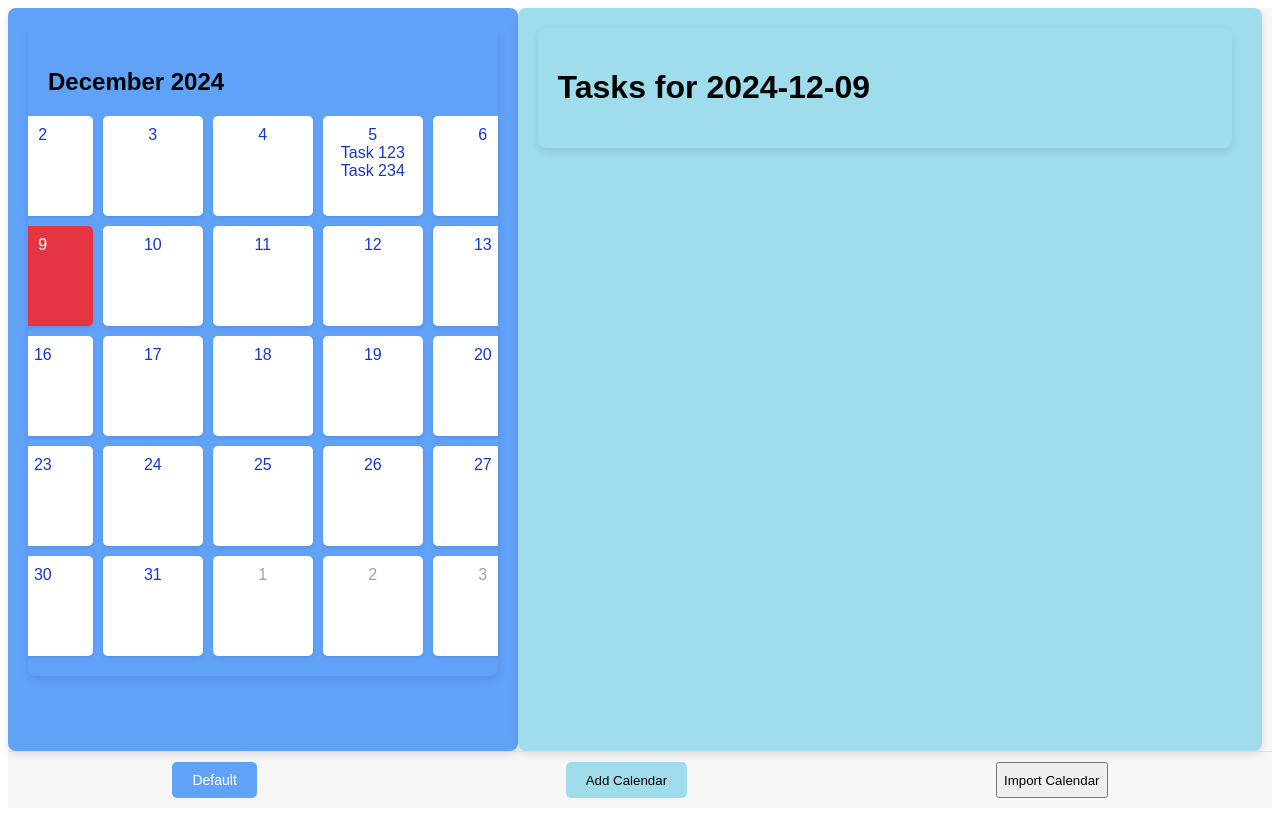
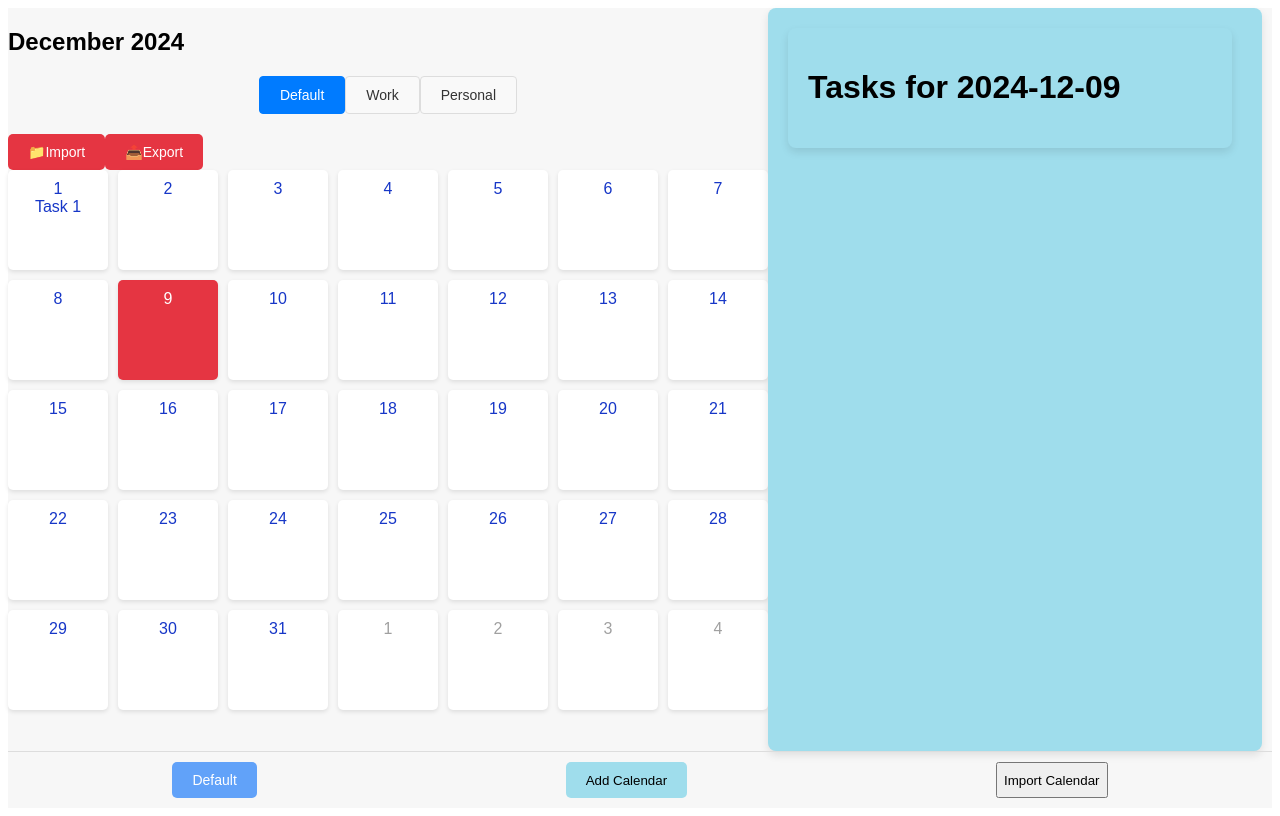
Before and after one commit to zihanKuang/Time_management, a React (Create React App) app: page / in a window 1280 px wide. Built offline with nearby package versions, Linux system fonts and the light colour scheme.

Commit message:
add Navigation buttons

```diff
--- a/src/components/Calendar/DayCalendar.jsx
+++ b/src/components/Calendar/DayCalendar.jsx
@@ -4,9 +4,9 @@ import { useTask } from "../../services/taskContext";
 import TaskItem from "../Task/TaskItem";
 import "./DayCalendar.css";
 
-export const DayCalendar = ({ currentDate,activeCalendar}) => {
-    const {fetchTasks,toggleTaskStatus,editTask,deleteTask} = useTask();
-    const tasks = fetchTasks(currentDate,activeCalendar);
+export const DayCalendar = ({ currentDate,activeCalendars}) => {
+    const {fetchTasks} = useTask();
+    const tasks = fetchTasks(currentDate,activeCalendars || []);
     console.log("Tasks:", tasks);
 
     return (
--- a/src/components/Calendar/MonthCalendar.css
+++ b/src/components/Calendar/MonthCalendar.css
@@ -3,47 +3,38 @@
   display: grid;
   grid-template-columns: repeat(7, 100px); /* 每列固定宽度 */
   gap: 10px;
-  justify-content: center; /* 水平居中网格 */
-  align-content: center; /* 垂直居中网格 */
+  justify-content: center;
+  align-content: center;
 }
 
 /* 日历单元格 */
 .calendar-cell {
-  width: 100px; /* 固定宽度 */
-  height: 100px; /* 固定高度 */
+  width: 100px;
+  height: 100px;
   padding: 10px;
   text-align: center;
   border-radius: 5px;
   background-color: white;
-  color: #1636C7; /* 字体颜色 */
+  color: #1636c7;
   cursor: pointer;
   box-shadow: 0 2px 4px rgba(0, 0, 0, 0.1);
   transition: background-color 0.3s, transform 0.2s;
-  box-sizing: border-box; /* 包括内边距在内计算尺寸 */
+  box-sizing: border-box;
 }
 
 /* 鼠标悬停效果 */
 .calendar-cell:hover {
-  background-color: #9FDDEC;
+  background-color: #9fddec;
   transform: scale(1.05);
 }
 
 /* 当前选中日期 */
 .calendar-cell.selected {
-  background-color: #E53542; /* 选中日期背景色 */
+  background-color: #e53542;
   color: white;
 }
 
 /* 月外日期 */
 .calendar-cell.outside-month {
-  color: #A0A0A0; /* 灰色 */
+  color: #a0a0a0;
 }
-
-/* 滚动容器（可选） */
-.month-calendar {
-  overflow: auto; /* 如果网格溢出容器，显示滚动条 */
-  padding: 20px;
-  background-color: #61A2F9; /* 背景色 */
-  border-radius: 8px;
-  box-shadow: 0 4px 8px rgba(0, 0, 0, 0.1);
-}
--- a/src/components/Calendar/MonthCalendar.jsx
+++ b/src/components/Calendar/MonthCalendar.jsx
@@ -1,11 +1,25 @@
-import React from "react";
+import React, { useState } from "react";
 import { startOfMonth, endOfMonth, startOfWeek, endOfWeek, addDays, isSameDay, isSameMonth, format } from "date-fns";
 import { useTask } from "../../services/taskContext";
 import TaskItem from "../Task/TaskItem";
+import MonthChoiceBar from "../Navigation/MonthChoiceBar";
+import CalendarButton from "../Navigation/CalendarButton";
 import "./MonthCalendar.css";
 
-const MonthCalendar = ({ currentDate, setSelectedDate,activeCalendar }) => {
+const MonthCalendar = ({ currentDate, setSelectedDate }) => {
+
   const { fetchTasks } = useTask();
+
+  // 子日历选项
+  const calendars = [
+    { id: "Default", name: "Default" },
+    { id: "Work", name: "Work" },
+    { id: "Personal", name: "Personal" },
+  ];
+
+  // 当前选中的子日历（多选）
+  const [activeCalendars, setActiveCalendars] = useState(["Default"]);
+  console.log("Active Calendars:", activeCalendars);
 
   // 生成日历网格
   const generateCalendarGrid = (date) => {
@@ -23,15 +37,44 @@ const MonthCalendar = ({ currentDate, setSelectedDate,activeCalendar }) => {
 
   const CalendarGrid = generateCalendarGrid(currentDate);
 
+  const handleImport = () => {
+    alert("Import functionality not implemented yet!");
+  };
+  const handleExport = () => {
+    alert("Export functionality not implemented yet!");
+  };
+
+  const handleSelectCalendar = (id) => {
+    setActiveCalendars((prev) => {
+      const updated = prev.includes(id)
+        ? prev.filter((calendarId) => calendarId !== id)
+        : [...prev, id];
+      console.log("Updated Active Calendars:", updated); // 打印最新的状态
+      return updated;
+    });
+  };
+
   return (
     <div className="month-calendar">
       <h2 className="calendar-header">{format(currentDate, "MMMM yyyy")}</h2>
+
+      <MonthChoiceBar
+        activeCalendars={activeCalendars}
+        calendars={calendars}
+        onSelectCalendar={handleSelectCalendar}
+      />
+
+      <div className="calendar-actions">
+        <CalendarButton label="Import" onClick={handleImport} icon="📁"></CalendarButton>
+        <CalendarButton label="Export" onClick={handleExport} icon="📤"></CalendarButton>
+      </div>
 
       <div className="calendar-grid">
         {CalendarGrid.map((date, index) => {
           const tasks = fetchTasks(
             format(date, "yyyy-MM-dd"),
-            activeCalendar); // 获取任务
+            activeCalendars); // 获取任务
+            console.log("Tasks for date:", format(date, "yyyy-MM-dd"), "Calendars:", activeCalendars, "Tasks:", tasks);
 
           return (
             <div
--- a/src/components/Navigation/CalendarButton.jsx
+++ b/src/components/Navigation/CalendarButton.jsx
@@ -0,0 +1,16 @@
+// 点击按钮时触发回调函数
+// 按钮上的文本
+// 按钮前的图标
+import React from "react";
+//import "./CalendarButton.css"
+
+const CalendarButton = ({label,onClick,icon})=>{
+    return(
+        <button className="calendar-button" onClick={onClick}>
+            {icon && <span className="calendar-button-icon">{icon}</span>}
+            <span className="calendar-button-label">{label}</span>
+        </button>
+    );
+};
+
+export default CalendarButton;
--- /dev/null
+++ b/src/components/Navigation/MonthChoiceBar.css
@@ -0,0 +1,30 @@
+/* 子日历导航条 */
+.month-choice-bar {
+    display: flex;
+    justify-content: center;
+    margin-bottom: 20px;
+  }
+
+  /* 子日历按钮 */
+  .calendar-choice-button {
+    padding: 10px 20px;
+    font-size: 14px;
+    border: 1px solid #ddd;
+    background-color: #f9f9f9;
+    color: #333;
+    border-radius: 4px;
+    cursor: pointer;
+    transition: all 0.2s ease-in-out;
+  }
+
+  /* 激活状态的按钮 */
+  .calendar-choice-button.active {
+    background-color: #007bff; /* 激活背景色 */
+    color: white; /* 激活文字颜色 */
+    border-color: #007bff; /* 激活边框色 */
+  }
+
+  /* 悬停效果 */
+  .calendar-choice-button:hover:not(.active) {
+    background-color: #e0f0ff;
+  }
--- a/src/components/Navigation/MonthChoiceBar.jsx
+++ b/src/components/Navigation/MonthChoiceBar.jsx
@@ -0,0 +1,25 @@
+// 渲染子日历的导航条，点哪个显示哪个，可以多个同时显示
+
+// src/components/Navigation/MonthChoiceBar.jsx
+import React from "react";
+import "./MonthChoiceBar.css"; // 确保样式文件已导入
+
+const MonthChoiceBar = ({ activeCalendars, calendars, onSelectCalendar }) => {
+  return (
+    <div className="month-choice-bar">
+      {calendars.map((calendar) => (
+        <button
+          key={calendar.id}
+          className={`calendar-choice-button ${
+            activeCalendars.includes(calendar.id) ? "active" : ""
+          }`}
+          onClick={() => onSelectCalendar(calendar.id)}
+        >
+          {calendar.name}
+        </button>
+      ))}
+    </div>
+  );
+};
+
+export default MonthChoiceBar; // 确保使用的是默认导出
--- a/src/services/taskContext.js
+++ b/src/services/taskContext.js
@@ -59,13 +59,15 @@ export const TaskProvider = ({children}) => {
     // 从tasks中查找指定日期的任务
     // 根据calendarID过滤任务
     // 如果没有提供calendarID就返回所有任务
-    const fetchTasks = (date,calendarId ) => {
+    // calendarId不是字符串，不要用===
+    const fetchTasks = (date, activeCalendars) => {
         const formattedDate = format(date, "yyyy-MM-dd");
         const tasksForDate = tasks[formattedDate] || [];
-        return calendarId
-            ? tasksForDate.filter((tasks)=>tasks.calendarId === calendarId)
-            : tasksForDate;
-    };
+        return activeCalendars && activeCalendars.length > 0
+          ? tasksForDate.filter((task) => activeCalendars.includes(task.calendarId))
+          : tasksForDate;
+      };
+
 
     return(
         <TaskContext.Provider value={{tasks,toggleTaskStatus,editTask,deleteTask,fetchTasks}}>
```
